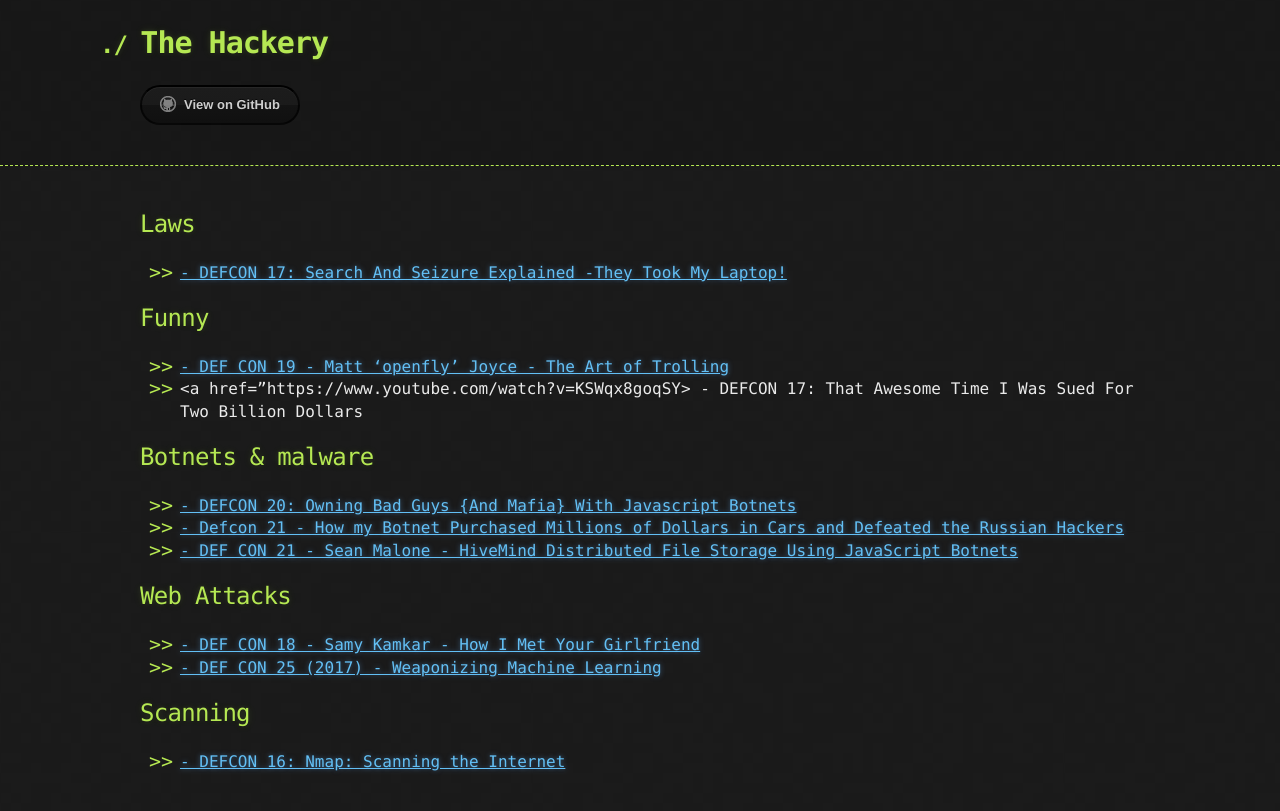
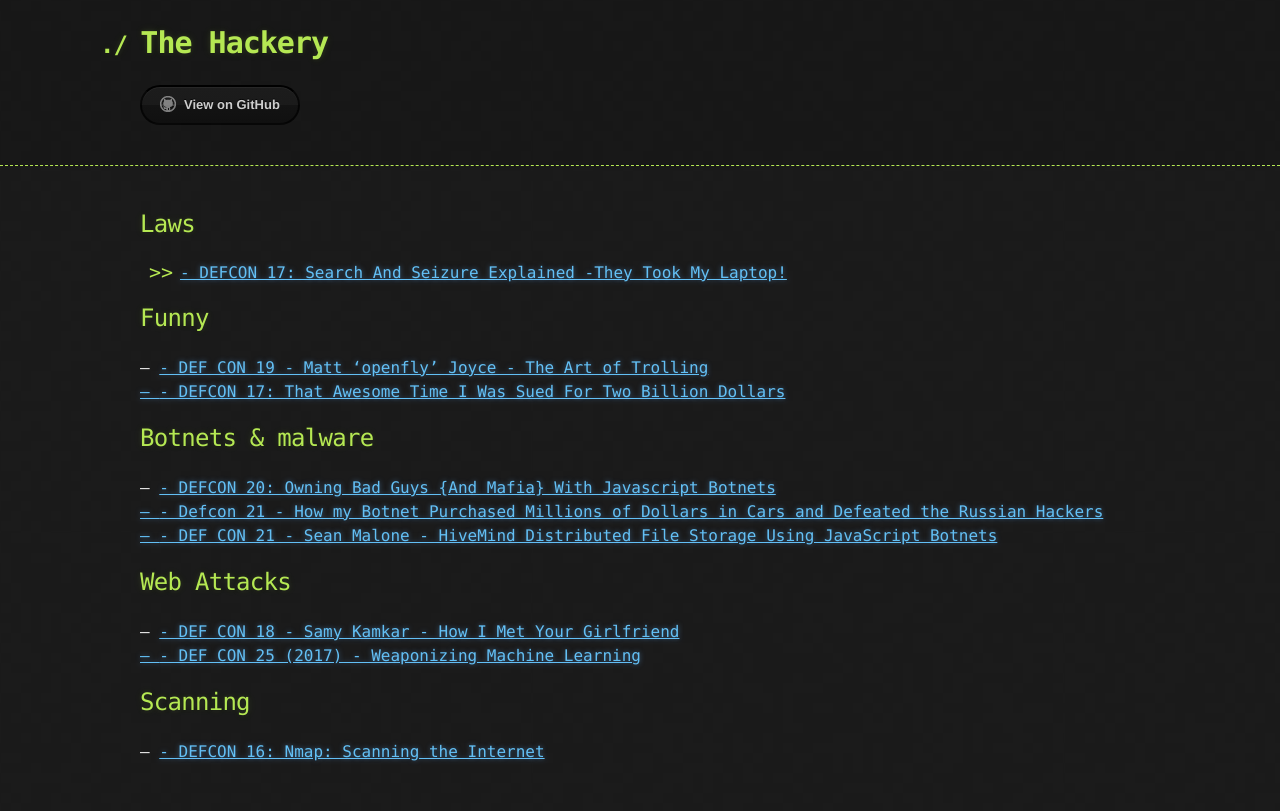
Before and after one commit to The-Hackery/The-hackery, a Jekyll site: the page built from defcon/defcon.md, in a window 1280 px wide. Shown: the top 811 px of the page. Built offline with Jekyll 4.4.1, drawn with Linux system fonts in a browser that asks for light colours; the repository's description, which GitHub fills in, is left out; our own code applies the rules of GitHub Pages for plain Markdown files.

Commit message:
Update defcon.md

```diff
--- a/defcon/defcon.md
+++ b/defcon/defcon.md
@@ -6,18 +6,18 @@ layout: default
  - <a href="https://www.youtube.com/watch?v=ibQGWXfWc7c"> -  DEFCON 17: Search And Seizure Explained -They Took My Laptop!<br>
 
 ## Funny
- - <a href="https://www.youtube.com/watch?v=vcAHbvTlpKA"> - DEF CON 19 - Matt 'openfly' Joyce - The Art of Trolling<br>
- - <a href="https://www.youtube.com/watch?v=KSWqx8goqSY> - DEFCON 17: That Awesome Time I Was Sued For Two Billion Dollars<br>
+ -- <a href="https://www.youtube.com/watch?v=vcAHbvTlpKA"> - DEF CON 19 - Matt 'openfly' Joyce - The Art of Trolling<br>
+ -- <a href="https://www.youtube.com/watch?v=KSWqx8goqSY"> - DEFCON 17: That Awesome Time I Was Sued For Two Billion Dollars<br>
 
 
 ## Botnets & malware
-  -  <a href="https://www.youtube.com/watch?v=0QT4YJn7oVI"> - DEFCON 20: Owning Bad Guys {And Mafia} With Javascript Botnets <br>
-  - <a href="https://www.youtube.com/watch?v=sgz5dutPF8M"> - Defcon 21 - How my Botnet Purchased Millions of Dollars in Cars and Defeated the Russian Hackers<br>
-  - <a href="https://www.youtube.com/watch?v=GAq86wfeC9E"> - DEF CON 21 - Sean Malone - HiveMind Distributed File Storage Using JavaScript Botnets <br>
+  -- <a href="https://www.youtube.com/watch?v=0QT4YJn7oVI"> - DEFCON 20: Owning Bad Guys {And Mafia} With Javascript Botnets <br>
+  -- <a href="https://www.youtube.com/watch?v=sgz5dutPF8M"> - Defcon 21 - How my Botnet Purchased Millions of Dollars in Cars and Defeated the Russian Hackers<br>
+  -- <a href="https://www.youtube.com/watch?v=GAq86wfeC9E"> - DEF CON 21 - Sean Malone - HiveMind Distributed File Storage Using JavaScript Botnets <br>
 
 ## Web Attacks
- - <a href="https://www.youtube.com/watch?v=fWk_rMQiDGc"> - DEF CON 18 - Samy Kamkar - How I Met Your Girlfriend<br>
- - <a href="https://www.youtube.com/watch?v=wbRx18VZlYA"> - DEF CON 25 (2017) - Weaponizing Machine Learning<br>
+ -- <a href="https://www.youtube.com/watch?v=fWk_rMQiDGc"> - DEF CON 18 - Samy Kamkar - How I Met Your Girlfriend<br>
+ -- <a href="https://www.youtube.com/watch?v=wbRx18VZlYA"> - DEF CON 25 (2017) - Weaponizing Machine Learning<br>
 
 ## Scanning
- - <a href="https://www.youtube.com/watch?v=Hk-21p2m8YY"> - DEFCON 16: Nmap: Scanning the Internet<br>
+ -- <a href="https://www.youtube.com/watch?v=Hk-21p2m8YY"> - DEFCON 16: Nmap: Scanning the Internet<br>
```
